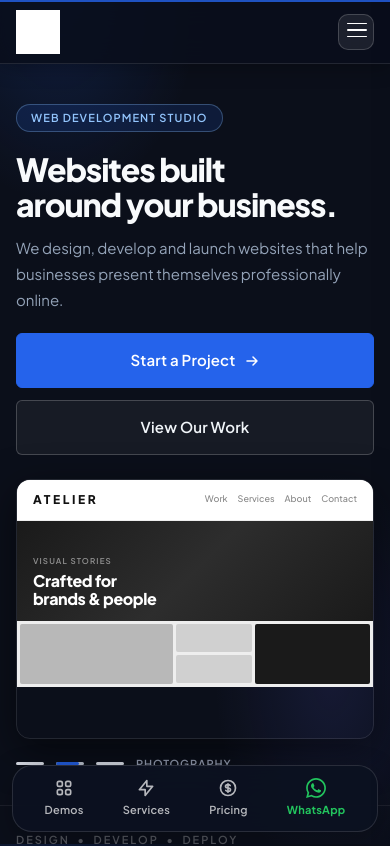
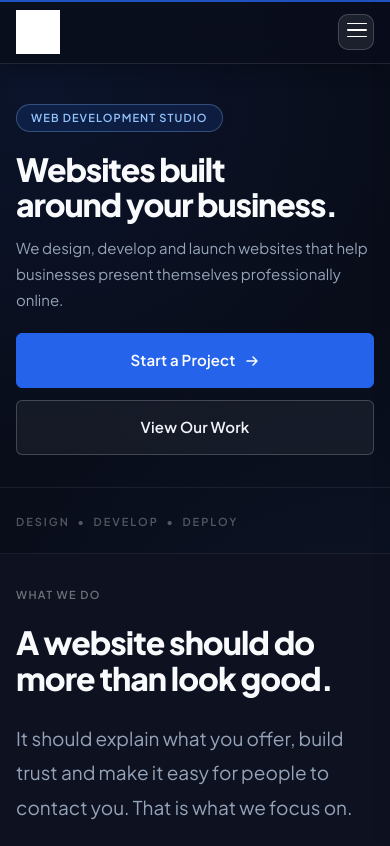
Before and after one commit to SUBASH-0908/GenWebZy, a React (Vite) app: page / in a window 390 px wide. Shown: the top 846 px of the page. Built offline with nearby package versions, Linux system fonts and the light colour scheme.

Commit message:
Strict mobile-only liquid glass redesign: remove bottom nav bar, isolate glass styles, preserve 100% desktop identity

```diff
--- a/src/App.jsx
+++ b/src/App.jsx
@@ -18,7 +18,6 @@ import WhatsAppCTA    from './components/WhatsAppCTA';
 import Footer         from './components/Footer';
 import ScrollProgress from './components/ScrollProgress';
 import WhatsAppFloat  from './components/WhatsAppFloat';
-import MobileBottomBar from './components/MobileBottomBar';
 import './components/MobileGlass.css';
 
 export default function App() {
@@ -29,7 +28,6 @@ export default function App() {
       <ScrollProgress />
       <Navbar />
       <WhatsAppFloat />
-      <MobileBottomBar />
 
       <main id="main-content">
         <Hero />
--- a/src/components/Hero.css
+++ b/src/components/Hero.css
@@ -489,11 +489,11 @@
   .hero__preview-wrap { max-width: 540px; }
 }
 @media (max-width: 768px) {
-  .hero { min-height: auto; padding-top: calc(var(--navbar-h) + var(--s4)); }
-  .hero__inner { padding-top: var(--s4); padding-bottom: var(--s8); gap: var(--s6); }
-  .hero__heading { font-size: clamp(2rem, 7.5vw, 2.75rem); margin-bottom: var(--s3); }
+  .hero { min-height: auto; padding-top: calc(var(--navbar-h) + var(--s6)); }
+  .hero__inner { padding-top: var(--s4); padding-bottom: var(--s6); gap: var(--s6); text-align: left; }
+  .hero__heading { font-size: clamp(2rem, 7.5vw, 2.5rem); margin-bottom: var(--s3); }
   .hero__body { font-size: var(--base); margin-bottom: var(--s5); }
-  .hero__actions { flex-direction: column; width: 100%; }
+  .hero__actions { flex-direction: column; width: 100%; gap: var(--s3); }
   .hero__actions .btn { width: 100%; justify-content: center; }
-  .hero__preview { min-height: 260px; border-radius: 14px; overflow: hidden; }
+  .hero__preview-wrap { display: none !important; }
 }
--- a/src/components/MobileGlass.css
+++ b/src/components/MobileGlass.css
@@ -10,14 +10,30 @@
 @media (max-width: 768px) {
   html { overflow-x: hidden; }
   body {
-    background-color: #0b0f1a !important;
+    background-color: #090d1a !important;
     background-image:
-      radial-gradient(ellipse 60% 40% at 15% 0%, rgba(37,99,235,0.18) 0%, transparent 60%),
-      radial-gradient(ellipse 50% 40% at 85% 80%, rgba(99,102,241,0.12) 0%, transparent 60%) !important;
+      radial-gradient(circle at 10% 10%, rgba(37,99,235,0.08) 0%, transparent 45%),
+      radial-gradient(circle at 90% 85%, rgba(59,130,246,0.06) 0%, transparent 50%) !important;
     background-attachment: fixed !important;
     color: #e2e8f0 !important;
-    padding-bottom: 90px !important;
+    padding-bottom: 0px !important;
     overflow-x: hidden !important;
+  }
+
+  /* Liquid Glass Utility Surfaces for Mobile */
+  .glass-pill {
+    background: rgba(255, 255, 255, 0.04) !important;
+    backdrop-filter: blur(12px) !important;
+    -webkit-backdrop-filter: blur(12px) !important;
+    border: 1px solid rgba(255, 255, 255, 0.08) !important;
+  }
+
+  .glass-card {
+    background: rgba(255, 255, 255, 0.04) !important;
+    backdrop-filter: blur(16px) !important;
+    -webkit-backdrop-filter: blur(16px) !important;
+    border: 1px solid rgba(255, 255, 255, 0.08) !important;
+    box-shadow: 0 10px 30px rgba(0, 0, 0, 0.35) !important;
   }
 
   /* Ensure all top-level section text is light */
@@ -358,7 +374,7 @@
 
 /* ─── 17. WHATSAPP FLOAT ──────────────────────────────────── */
 @media (max-width: 768px) {
-  .wa-fab { bottom: 84px !important; right: 16px !important; }
+  .wa-fab { bottom: 20px !important; right: 16px !important; }
 }
 
 /* ─── 18. SECTION-ALT BACKGROUND ─────────────────────────── */
--- a/src/components/WhatsAppFloat.css
+++ b/src/components/WhatsAppFloat.css
@@ -29,5 +29,5 @@
 }
 
 @media (max-width: 768px) {
-  .wa-fab { bottom: 84px; right: 16px; width: 46px; height: 46px; }
+  .wa-fab { bottom: 20px; right: 16px; width: 46px; height: 46px; }
 }
```
